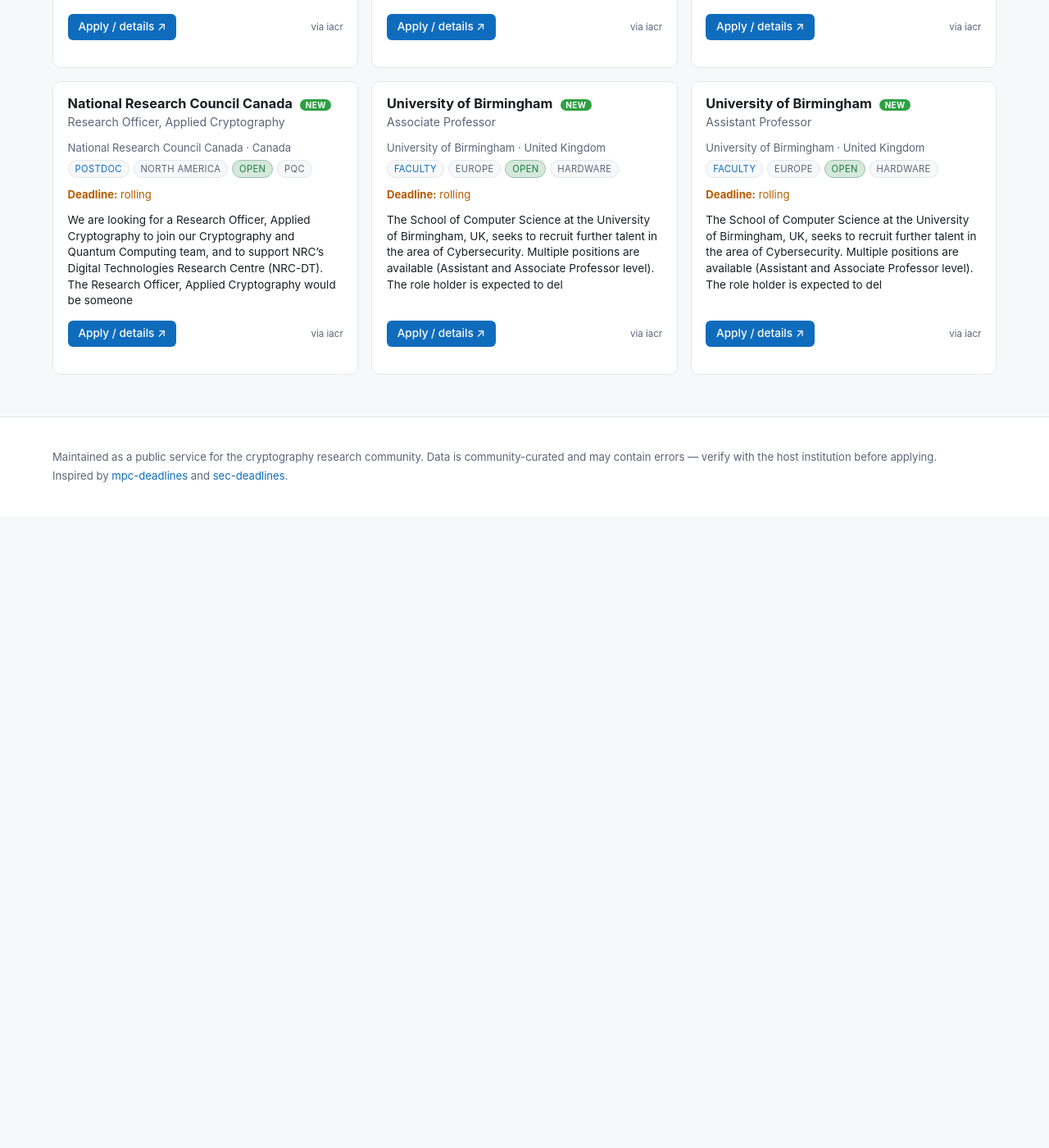
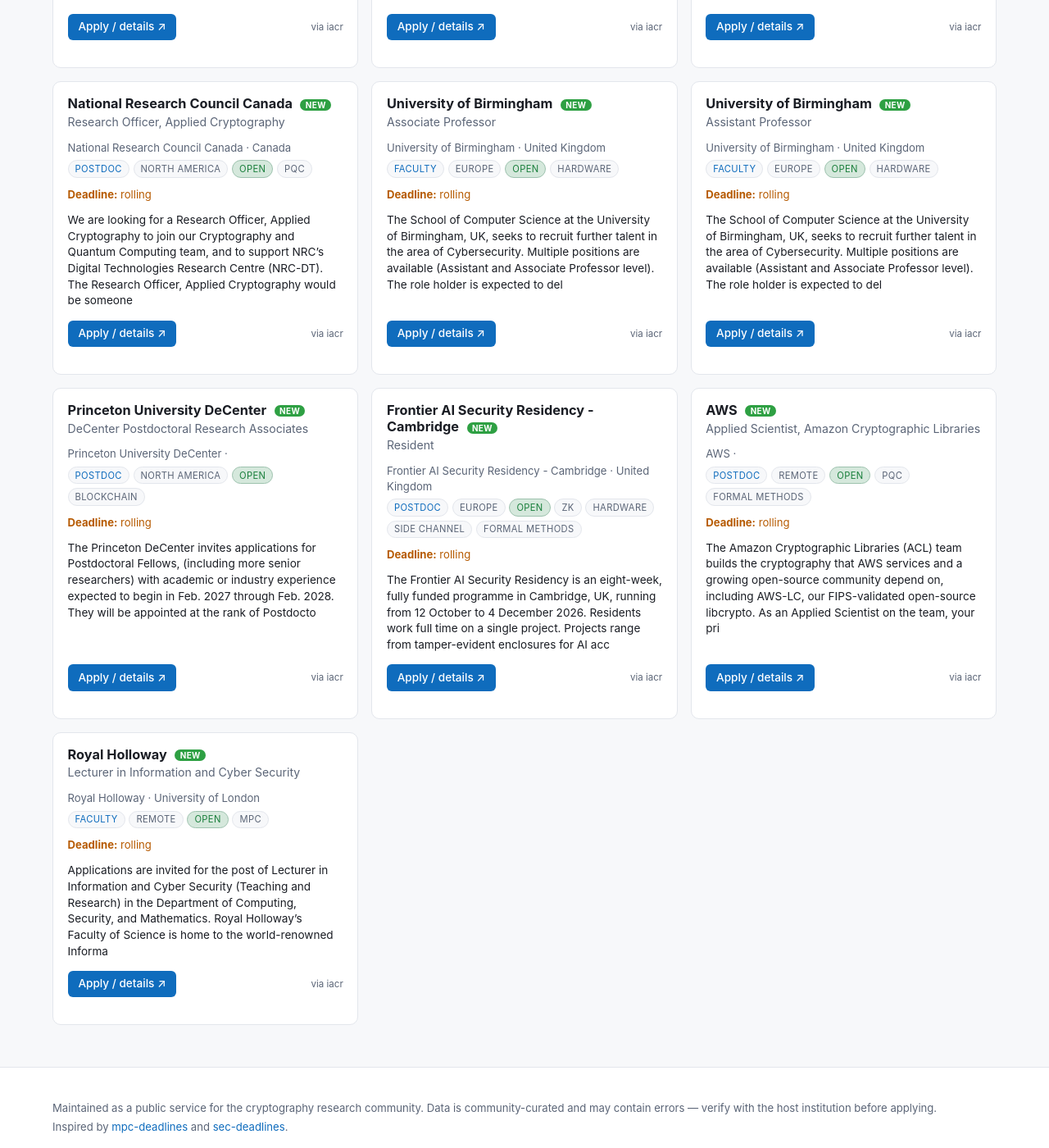
Before and after one commit to ck-chaudhary/crypto-jobs, a Jekyll site: the page built from crypto-jobs/index.html, in a window 1280 px wide and 1400 px high, scrolled down 16177 px. Shown: the whole window at 82% size. Built offline with Jekyll 4.4.1, drawn with Linux system fonts in a browser that asks for light colours; before the commit the page ends 16807 px from its top, so only the background shows below that; some of the changed text lies outside the part shown.

Commit message:
chore(positions): auto-append new IACR jobs board entries

```diff
--- a/crypto-jobs/_data/positions.yml
+++ b/crypto-jobs/_data/positions.yml
@@ -2111,3 +2111,80 @@
     available (Assistant and Associate Professor level). The role holder is expected
     to del
   source: iacr
+
+# ---------------- AUTO-APPENDED from IACR jobs board (2026-07-31) ----------------
+- name: Princeton University DeCenter
+  role: DeCenter Postdoctoral Research Associates
+  type: postdoc
+  region: north_america
+  country: ''
+  institution: Princeton University DeCenter
+  link: https://iacr.org/jobs/item/4251
+  deadline: rolling
+  posted: '2026-07-30'
+  added: '2026-07-31'
+  area:
+  - blockchain
+  status: open
+  note: The Princeton DeCenter invites applications for Postdoctoral Fellows, (including
+    more senior researchers) with academic or industry experience expected to begin
+    in Feb. 2027 through Feb. 2028. They will be appointed at the rank of Postdocto
+  source: iacr
+- name: Frontier AI Security Residency - Cambridge
+  role: Resident
+  type: postdoc
+  region: europe
+  country: United Kingdom
+  institution: Frontier AI Security Residency - Cambridge
+  link: https://iacr.org/jobs/item/4250
+  deadline: rolling
+  posted: '2026-07-29'
+  added: '2026-07-31'
+  area:
+  - zk
+  - hardware
+  - side_channel
+  - formal_methods
+  status: open
+  note: The Frontier AI Security Residency is an eight-week, fully funded programme
+    in Cambridge, UK, running from 12 October to 4 December 2026. Residents work full
+    time on a single project. Projects range from tamper-evident enclosures for AI
+    acc
+  source: iacr
+- name: AWS
+  role: Applied Scientist, Amazon Cryptographic Libraries
+  type: postdoc
+  region: remote
+  country: ''
+  institution: AWS
+  link: https://iacr.org/jobs/item/4249
+  deadline: rolling
+  posted: '2026-07-28'
+  added: '2026-07-31'
+  area:
+  - pqc
+  - formal_methods
+  status: open
+  note: The Amazon Cryptographic Libraries (ACL) team builds the cryptography that
+    AWS services and a growing open-source community depend on, including AWS-LC,
+    our FIPS-validated open-source libcrypto. As an Applied Scientist on the team,
+    your pri
+  source: iacr
+- name: Royal Holloway
+  role: Lecturer in Information and Cyber Security
+  type: faculty
+  region: remote
+  country: University of London
+  institution: Royal Holloway
+  link: https://iacr.org/jobs/item/4248
+  deadline: rolling
+  posted: '2026-07-27'
+  added: '2026-07-31'
+  area:
+  - mpc
+  status: open
+  note: Applications are invited for the post of Lecturer in Information and Cyber
+    Security (Teaching and Research) in the Department of Computing, Security, and
+    Mathematics. Royal Holloway’s Faculty of Science is home to the world-renowned
+    Informa
+  source: iacr
```
